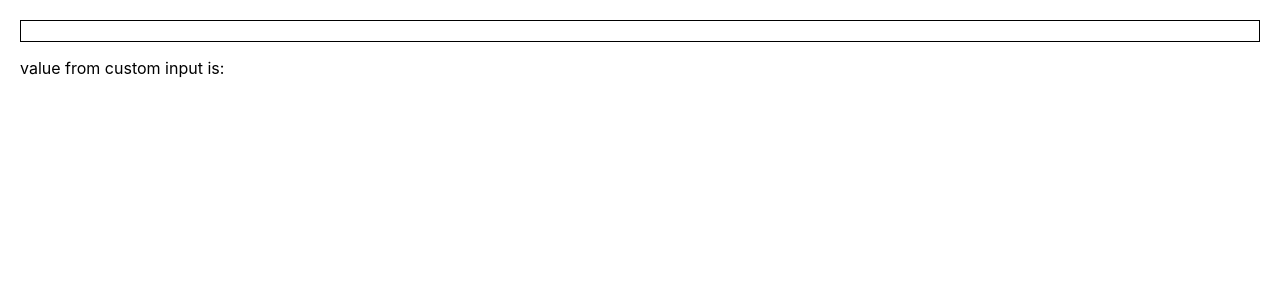
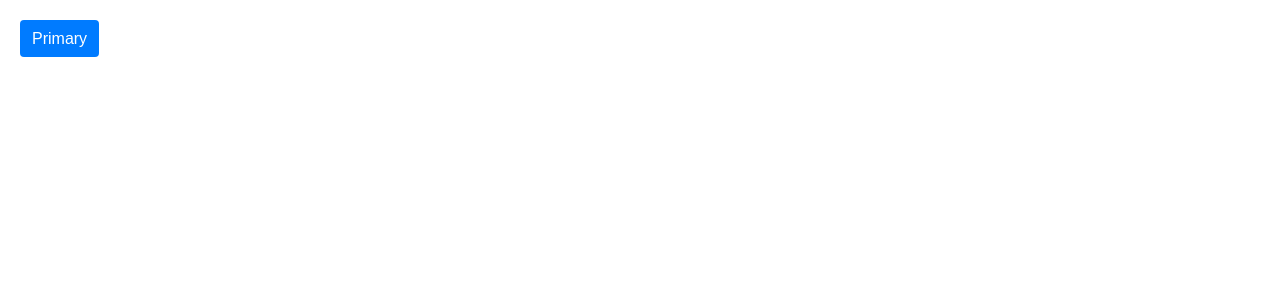
Before and after one commit to Farazkhanbwn/React_Practice, a React (Create React App) app: page / in a window 1280 px wide. Shown: the top 300 px of the page. Built offline with nearby package versions, Linux system fonts and the light colour scheme.

Commit message:
Completed My Cusom Button

```diff
--- a/src/App.js
+++ b/src/App.js
@@ -1,5 +1,6 @@
 import "./App.css";
 import Bootbtn from "./component/bootstrap_btn";
+import CustomButton from "./component/custom-button/custom-button";
 import CustomInput from "./component/custom-input/custom-input";
 import { useState } from "react";
 
@@ -9,15 +10,19 @@ function App() {
     setState(text);
   };
 
+  let logMessage = () =>{
+    console.log("Welcome to Bootstrap Button");
+  }
   return (
     <div>
       {/* <Bootbtn text = "View More" type = "secondary"/> */}
-      <CustomInput
+      {/* <CustomInput
         type="text"
         placeholder="test"
         onChange={onChangeCustomInput}
       />
-      <p>value from custom input is: {state}</p>
+      <p>value from custom input is: {state}</p> */}
+      <CustomButton type ="btn-primary" title = "primary" logMessage= {logMessage}/>
     </div>
   );
 }
--- /dev/null
+++ b/src/component/custom-button/custom-button.css
@@ -0,0 +1,156 @@
+:root{
+    --primary-hover: #0069d9;
+    --secondary-hover: #5a6268;
+    --success-hover: #218838;
+    --danger-hover: #c82333;
+    --warning-hover: #e0a800;
+    --info-hover: #138496;
+    --light-hover: #e2e6ea;
+    --dark-hover: #23272b;
+    --white: #fff;
+    --primary: #007bff;
+    --secondary: #6c757d;
+    --success: #28a745;
+    --info: #17a2b8;
+    --warning: #ffc107;
+    --danger: #dc3545;
+    --light: #f8f9fa;
+    --dark: #343a40;
+}
+
+/* Common Styling */
+.btn{
+    font-size: 1rem;
+    font-weight: 400;
+    text-transform: capitalize;
+    padding: .6rem .75rem;
+    border: none;
+    border-radius: .25rem;
+    background : none;
+    outline: none;
+    color: var(--white);
+    cursor: pointer;
+    transition: all .2s;
+}
+
+/* Primary Button */
+.btn-primary{
+    background-color: var(--primary);
+}
+
+.btn-primary:hover{
+    background-color: var(--primary-hover);
+}
+
+.btn-primary:focus,
+.btn-primary:active{
+    box-shadow:  0 0 0 0.2rem rgba(0,123,255,.5);
+}
+
+/* Secondary Button */
+.btn-secondary{
+    background-color: var(--secondary);
+}
+
+.btn-secondary:hover{
+    background-color: var(--secondary-hover);
+}
+
+.btn-secondary:active,
+.btn-secondary:focus{
+    box-shadow: 0 0 0 0.2rem rgba(108,117,125,.5);
+}
+/* Success Button */
+.btn-success{
+    background-color: var(--success);
+}
+
+.btn-success:hover{
+    background-color: var(--success-hover);
+}
+
+.btn-success:active,
+.btn-success:focus{
+    box-shadow: 0 0 0 0.2rem rgba(40,167,69,.5);
+}
+
+/* Danger Button */
+.btn-danger{
+    background-color: var(--danger);
+}
+
+.btn-danger:hover{
+    background-color: var(--danger-hover);
+}
+
+.btn-danger:active,
+.btn-danger:focus{
+    box-shadow: 0 0 0 0.2rem rgba(220,53,69,.5);
+}
+
+/* Warning Button */
+.btn-warning{
+    background-color: var(--warning);
+    color: var(--text);
+}
+
+.btn-warning:hover{
+    background-color: var(--warning-hover);
+}
+
+.btn-warning:active,
+.btn-warning:focus{
+    box-shadow: 0 0 0 0.2rem rgba(255,193,7,.5);
+}
+
+/* Info Button */
+.btn-info{
+    background-color: var(--info);
+}
+
+.btn-info:hover{
+    background-color: var(--info-hover);
+}
+
+.btn-info:active,
+.btn-info:focus{
+    box-shadow: 0 0 0 0.2rem rgba(23,162,184,.5);
+}
+
+/* Light Button */
+.btn-light{
+    background-color: var(--light);
+    color: var(--text);
+}
+
+.btn-light:hover{
+    background-color: var(--light-hover);
+}
+
+/* Dark Button */
+.btn-dark{
+    background-color: var(--dark);
+}
+
+.btn-dark:hover{
+    background-color: var(--dark-hover);
+}
+
+.btn-dark:active,
+.btn-dark:focus{
+    box-shadow: 0 0 0 0.2rem rgba(52,58,64,.5);
+}
+
+/* Link Button */
+.btn-link{
+    color: var(--primary);
+}
+
+.btn-link:hover{
+    color: #0056b3;
+    text-decoration: underline;
+}
+
+.btn-link:focus{
+    text-decoration: underline;
+}
--- /dev/null
+++ b/src/component/custom-button/custom-button.jsx
@@ -0,0 +1,8 @@
+import React from 'react';
+import "./custom-button.css";
+
+let CustomButton = (props) =>{
+    return <button className={`btn ${props.type}`} onClick={props.logMessage}>{props.title}</button>
+}
+
+export default CustomButton;
```
